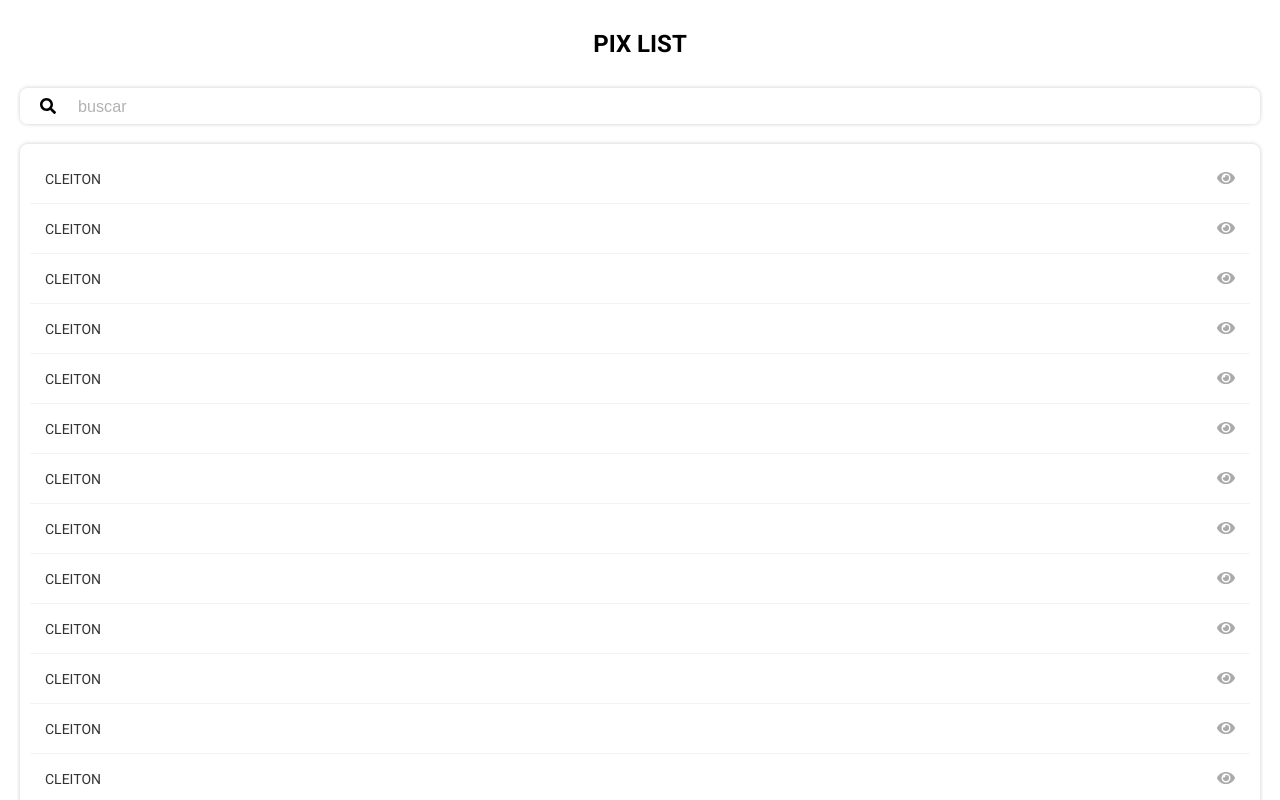
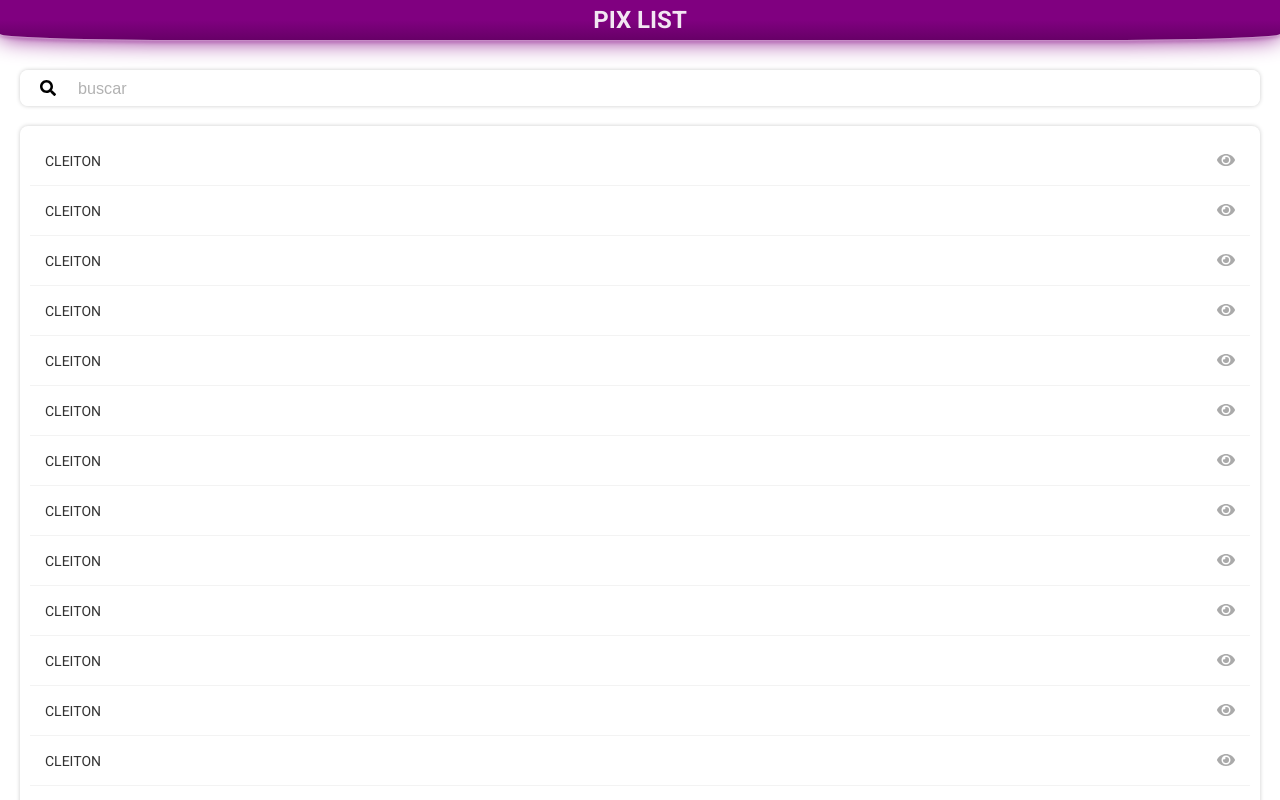
Before and after one commit to alvescleiton/pix-list, a Next.js app: page / in a window 1280 px wide. Shown: the top 800 px of the page. Built offline with nearby package versions, Linux system fonts and the light colour scheme.

Commit message:
Header layout

```diff
--- a/src/components/Header/styles.ts
+++ b/src/components/Header/styles.ts
@@ -1,7 +1,17 @@
-import styled from 'styled-components'
+import styled, { css } from 'styled-components'
+import { darken } from 'polished'
 
 export const Container = styled.div`
-  padding: 10px;
+  position: relative;
+  z-index: 50;
+  margin-bottom: 30px;
+  ${props => props && css`
+    background: linear-gradient(to bottom, ${props.theme.colors.primary} 50%, ${darken(0.05, props.theme.colors.primary)});
+  `}
+  border-radius: 0% 0% 15% 15%;
+  box-shadow: 0 0 3px #FFF,
+              0 0 25px ${props => props.theme.colors.primary},
+              0 0 5px ${props => props.theme.colors.primary};
 `
 
 export const Title = styled.h1`
@@ -10,5 +20,6 @@ export const Title = styled.h1`
   text-transform: uppercase;
   font-weight: 700;
   font-size: 24px;
-  margin: 20px 0;
+  line-height: 40px;
+  color: rgba(255,255,255, 0.9);
 `
```
